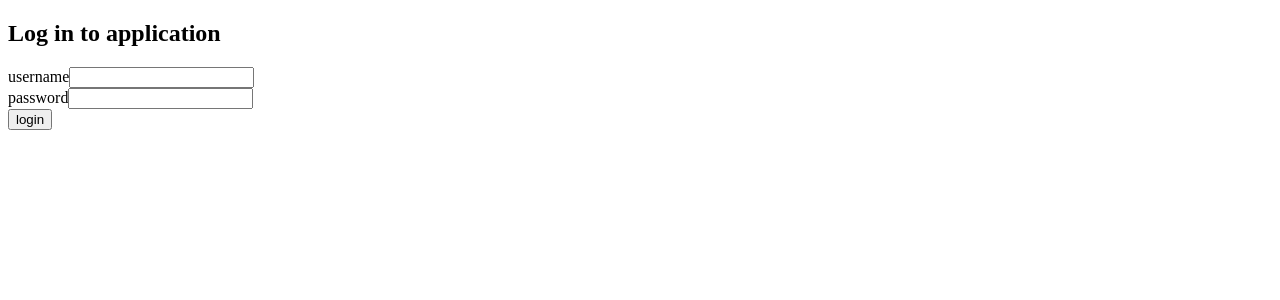
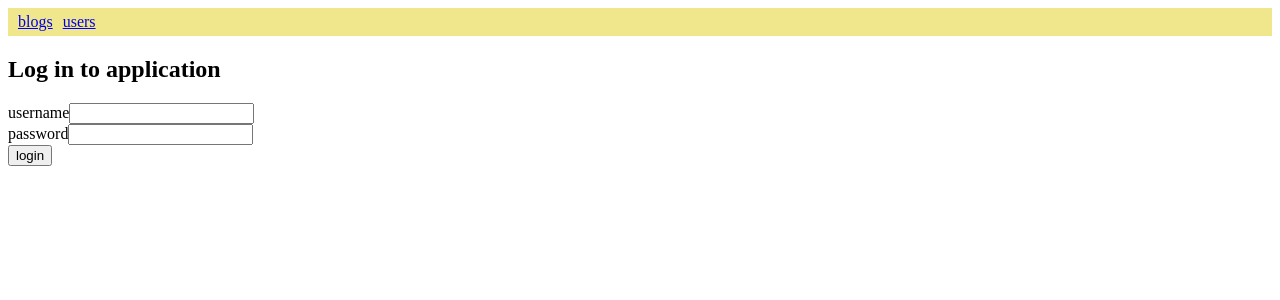
Before and after one commit to hamunen/fullstackopen2022_bloglist-extended, a React (Create React App) app in the folder frontend/: page /users in a window 1280 px wide. Shown: the top 300 px of the page. Built offline with nearby package versions, Linux system fonts and the light colour scheme; no server answers.

Commit message:
7.17 - add navigation

```diff
--- a/frontend/src/App.js
+++ b/frontend/src/App.js
@@ -1,7 +1,7 @@
 import React, { useEffect } from 'react'
 import Notification from './components/Notification'
 import LoginForm from './components/LoginForm'
-import { Routes, Route, useMatch } from 'react-router-dom'
+import { Routes, Route, useMatch, Link } from 'react-router-dom'
 import Blog from './components/Blog'
 import { useDispatch, useSelector } from 'react-redux'
 import { initializeBlogs } from './reducers/blogReducer'
@@ -47,18 +47,41 @@ const App = () => {
     </div>
   )
 
-  return currentUser === null ? (
+  const navBarStyle = {
+    background: 'khaki',
+    padding: 5,
+  }
+
+  const navBarPadding = {
+    padding: 5,
+  }
+
+  const navBar = () => (
+    <div style={navBarStyle}>
+      <Link style={navBarPadding} to='/'>
+        blogs
+      </Link>
+      <Link style={navBarPadding} to='/users'>
+        users
+      </Link>
+      {currentUser != null && (
+        <span>
+          {currentUser.name} logged in{' '}
+          <button onClick={() => dispatch(logoutUser())}>logout</button>
+        </span>
+      )}
+    </div>
+  )
+
+  return (
+    <div>
+      {navBar()}
+      {currentUser === null ? (
         loginForm()
       ) : (
         <div>
-      <h2>blogs</h2>
+          <h2>blog app</h2>
           <Notification />
-      <p>
-        {currentUser.name} is logged in
-        <br />
-        <button onClick={() => dispatch(logoutUser())}>logout</button>
-      </p>
-
           <Routes>
             <Route
               path='/'
@@ -74,6 +97,8 @@ const App = () => {
             />
           </Routes>
         </div>
+      )}
+    </div>
   )
 }
 
--- a/frontend/src/components/Users.js
+++ b/frontend/src/components/Users.js
@@ -15,8 +15,9 @@ const Users = ({ users }) => {
         <tbody>
           {users.map((user) => (
             <tr key={user.name}>
-              <Link to={`/users/${user.id}`}>{user.name}</Link>
-              <td></td>
+              <td>
+                <Link to={`/users/${user.id}`}>{user.name}</Link>
+              </td>
 
               <td>{user.blogs.length}</td>
             </tr>
```
Lines whose indentation alone changed are shown as unchanged.
